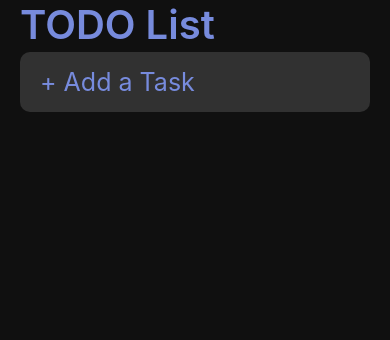
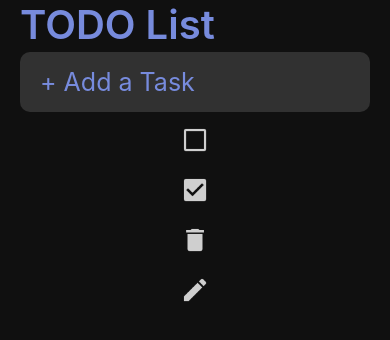
Before and after one commit to reviewtaurant/todo-list-bowon, a React Native app: screen / in a window 390 px wide. Shown: the top 340 px of the page. Built offline with nearby package versions, Linux system fonts and the light colour scheme.

Commit message:
Add IconButton component

```diff
--- a/src/App.js
+++ b/src/App.js
@@ -3,6 +3,8 @@ import { StatusBar } from 'react-native';
 import styled, { ThemeProvider } from 'styled-components/native';
 import { theme } from './theme';
 import Input from './components/Input';
+import { images } from './images';
+import IconButton from './components/IconButton';
 
 const Container = styled.SafeAreaView`
     flex: 1;
@@ -45,6 +47,10 @@ export default function App() {
                     onChangeText={_handleTextChange}
                     onSubmitEditing={_addTask}
                 />
+                <IconButton type={images.uncompleted} />
+                <IconButton type={images.completed} />
+                <IconButton type={images.delete} />
+                <IconButton type={images.update} />
             </Container>
         </ThemeProvider>
     );
--- /dev/null
+++ b/src/components/IconButton.js
@@ -0,0 +1,27 @@
+import React from 'react';
+import { Pressable } from 'react-native';
+import styled from 'styled-components/native';
+import PropTypes from 'prop-types';
+import { images } from '../images';
+
+const Icon = styled.Image`
+    tint-color: ${({ theme }) => theme.text};
+    width: 30px;
+    height: 30px;
+    margin: 10px;
+`;
+
+const IconButton = ({ type, onPressOut }) => {
+    return (
+        <Pressable onPressOut={onPressOut}>
+            <Icon source={type} />
+        </Pressable>
+ );
+};
+
+IconButton.propTypes = {
+    type: PropTypes.oneOf(Object.values(images)).isRequired,
+    onPressOut: PropTypes.func,
+};
+
+export default IconButton;
--- /dev/null
+++ b/src/images.js
@@ -0,0 +1,11 @@
+import CheckBoxBlank from '../assets/icons/check_box_blank.png';
+import CheckBox from '../assets/icons/check_box.png';
+import Delete from '../assets/icons/delete.png';
+import Edit from '../assets/icons/edit.png';
+
+export const images = {
+ uncompleted: CheckBoxBlank,
+ completed: CheckBox,
+ delete: Delete,
+ update: Edit,
+};
```
Also changed, not shown: src/components/images.js (deleted).
